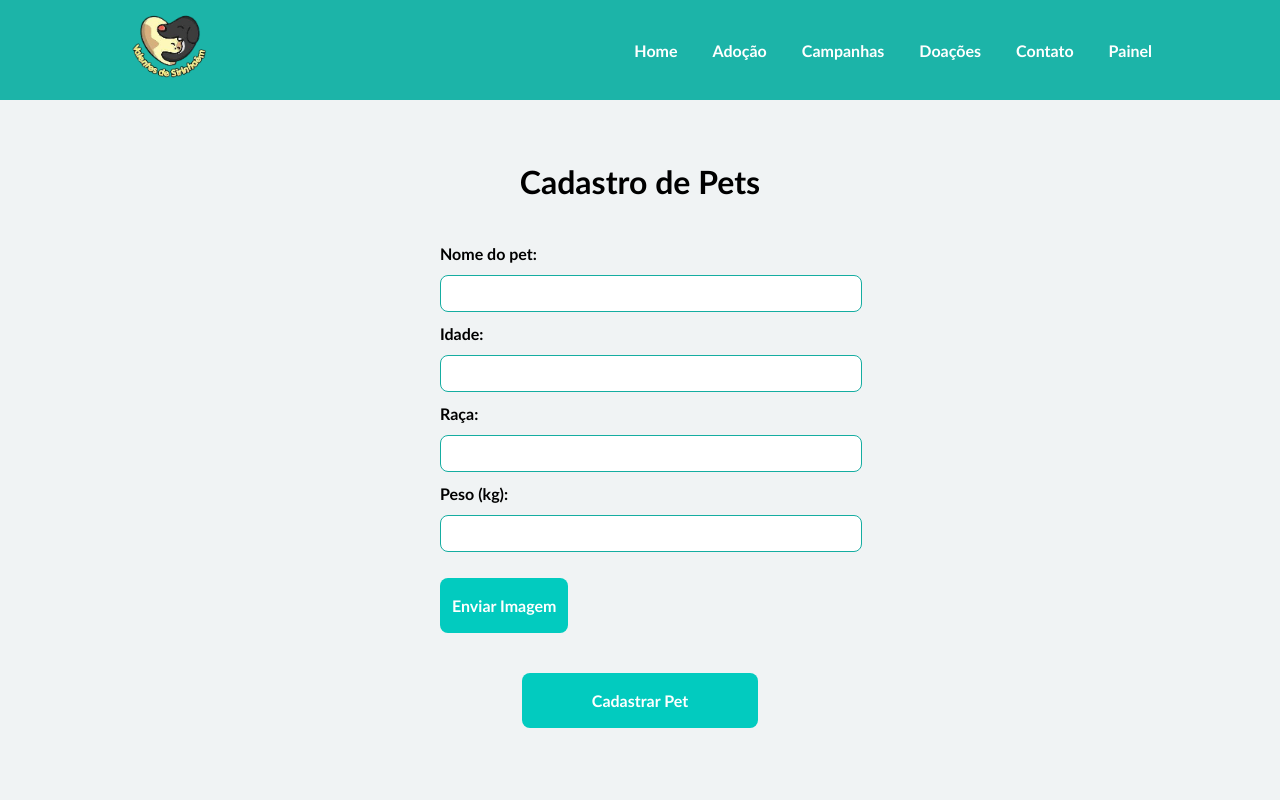
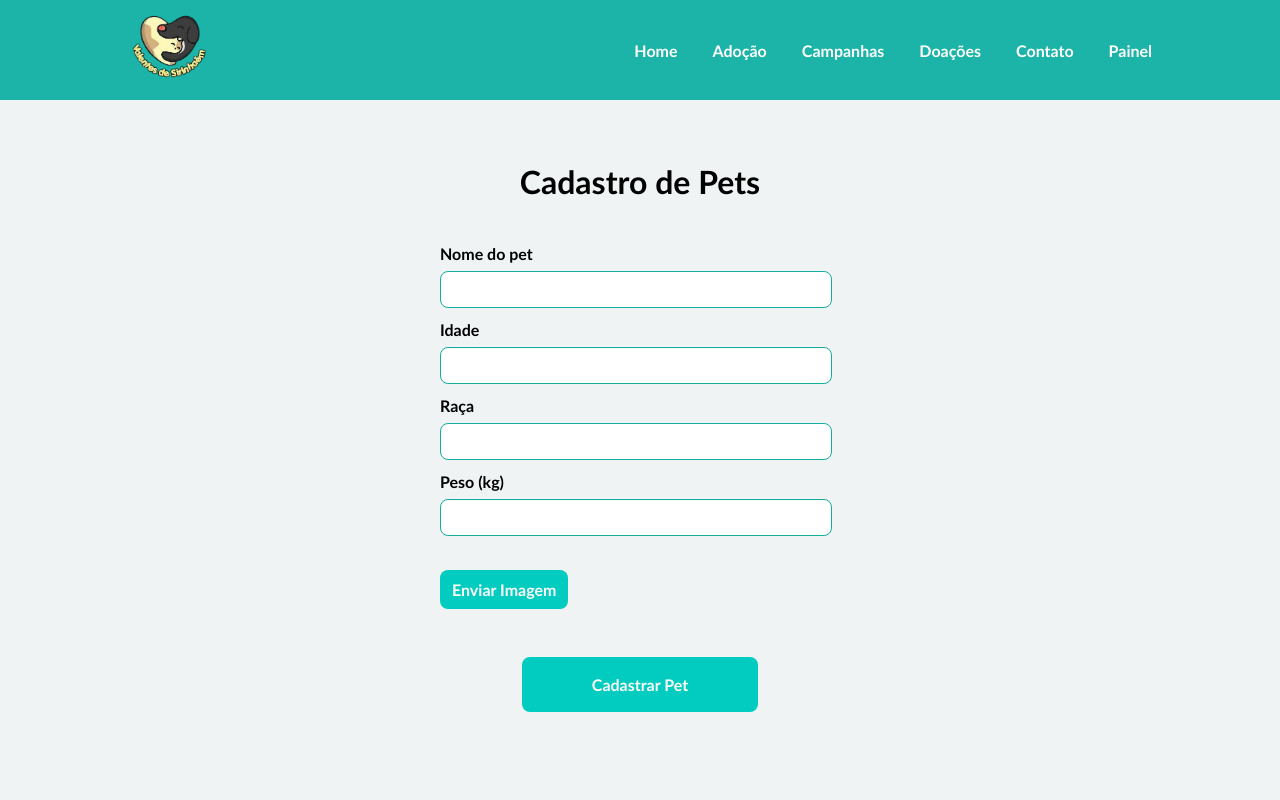
Before and after one commit to Julio-Norberto/Valentes-de-sirinhaem, a React (Vite) app: page /pets-register in a window 1280 px wide. Shown: the top 800 px of the page. Built offline with nearby package versions, Linux system fonts and the light colour scheme; no server answers.

Commit message:
feat: create function registerPet

```diff
--- a/src/App.tsx
+++ b/src/App.tsx
@@ -1,6 +1,6 @@
 import './App.css'
 import { BrowserRouter } from 'react-router-dom'
-import { AppRoute } from './routes/AppRoutes'
+import { AppRoute } from './routes/AppRoutes.js'
 
 function App() {
 
--- a/src/components/Input/input.css
+++ b/src/components/Input/input.css
@@ -14,4 +14,5 @@
   padding: 10px;
   border-radius: 8px;
   border:solid 1px #15ADA1;
+  margin-top: 8px;
 }
--- a/src/main.tsx
+++ b/src/main.tsx
@@ -1,6 +1,6 @@
 import React from 'react'
 import ReactDOM from 'react-dom/client'
-import App from './App'
+import App from './App.js'
 import './index.css'
 
 ReactDOM.createRoot(document.getElementById('root') as HTMLElement).render(
--- a/src/pages/Login/index.tsx
+++ b/src/pages/Login/index.tsx
@@ -1,6 +1,7 @@
 import { useState } from 'react'
 import { Bar } from '../../components/Bar'
 import { Footer } from '../../components/Footer'
+import { useNavigate } from 'react-router-dom'
 
 import { auth } from '../../services/firebase'
 import { signInWithEmailAndPassword } from 'firebase/auth'
@@ -12,17 +13,18 @@ export const Login: React.FunctionComponent = () => {
     if(email && password)
     await signInWithEmailAndPassword(auth, email, password).then((userCredetial) => {
       const user = userCredetial.user
-      console.log(user)
+      navigate('/panel')
     }).catch((error) => {
       const errorCode = error.code
       const errorMessamge = error.message
 
-      console.log(errorMessamge)
+      alert("Algo de errado")
     })
   }
 
   const [email, setEmail] = useState<string>()
   const [password, setPassword] = useState<string>()
+  const navigate = useNavigate()
 
   return (
     <div className='login-container'>
--- a/src/pages/PetsRegistration/index.tsx
+++ b/src/pages/PetsRegistration/index.tsx
@@ -1,11 +1,34 @@
 import { Bar } from '../../components/Bar'
 import { Button } from '../../components/Button'
 import { Footer } from '../../components/Footer'
-import { Input } from '../../components/Input'
-import { Menu } from '../../components/Menu'
+
+import { db } from '../../services/firebase.js'
+import { collection, addDoc } from 'firebase/firestore'
+
 import './petsRegistration.css'
+import { useState } from 'react'
 
 export const PetsRegistration: React.FunctionComponent = () => {
+
+  async function registerPet() {
+    try {
+      const pet = await addDoc(collection(db, "pets"), {
+        name,
+        age,
+        race,
+        weight
+      })
+      console.log("pet cadastrado com sucesso!")
+    } catch (e) {
+      console.log("erro ao cadastrar")
+    }
+  }
+
+  const [name, setName] = useState<string>()
+  const [age, setAge] = useState<string>()
+  const [race, setRace] = useState<string>()
+  const [weight, setWeight] = useState<string>()
+
   return (
     <div>
       <Bar withMenu={true} />
@@ -15,19 +38,33 @@ export const PetsRegistration: React.FunctionComponent = () => {
           Cadastro de Pets
         </h1>
 
-                <Input title={'Nome do pet:'} withTitle={true} width={'100%'} />
-                <Input title={'Idade:'} withTitle={true} width={'100%'} />
-                <Input title={'Raça:'} withTitle={true} width={'100%'} />
-                <Input title={'Peso (kg):'} withTitle={true} width={'100%'} />
+        <div>
+          <label style={{ fontWeight: 'bold' }} htmlFor="">Nome do pet</label>
+          <input onChange={(e) => setName(e.target.value)} className='input-box' type="text" />
+        </div>
+
+        <div>
+          <label style={{ fontWeight: 'bold' }} htmlFor="">Idade</label>
+          <input onChange={(e) => setAge(e.target.value)} className='input-box' type="text" />
+        </div>
+
+        <div>
+          <label style={{ fontWeight: 'bold' }} htmlFor="">Raça</label>
+          <input onChange={(e) => setRace(e.target.value)} className='input-box' type="text" />
+        </div>
+
+        <div>
+          <label style={{ fontWeight: 'bold' }} htmlFor="">Peso (kg)</label>
+          <input onChange={(e) => setWeight(e.target.value)} className='input-box' type="text" />
+        </div>
 
         <div className='img-button-box'>
-                    <Button title={'Enviar Imagem'} destination={''} paddingLeft={'12px'} paddingRight={'12px'} />
+          <Button paddingBottom='10px' paddingTop='10px' title={'Enviar Imagem'} destination={''} paddingLeft={'12px'} paddingRight={'12px'} />
         </div>
 
-                <div className='register-button-box'>
+        <div onClick={registerPet} className='register-button-box'>
           <Button title={'Cadastrar Pet'} destination={''} paddingLeft={'70px'} paddingRight={'70px'} />
         </div>
-
       </form>
       <Footer />
     </div>
--- a/src/pages/PetsRegistration/petsRegistration.css
+++ b/src/pages/PetsRegistration/petsRegistration.css
@@ -6,6 +6,10 @@
     flex-direction: column;
     gap: 12px;
     align-items: center;
+}
+
+.pets-register-form input {
+  width: 370px;
 }
 
 .pets-register-form-title {
```
Lines whose indentation alone changed are shown as unchanged.
